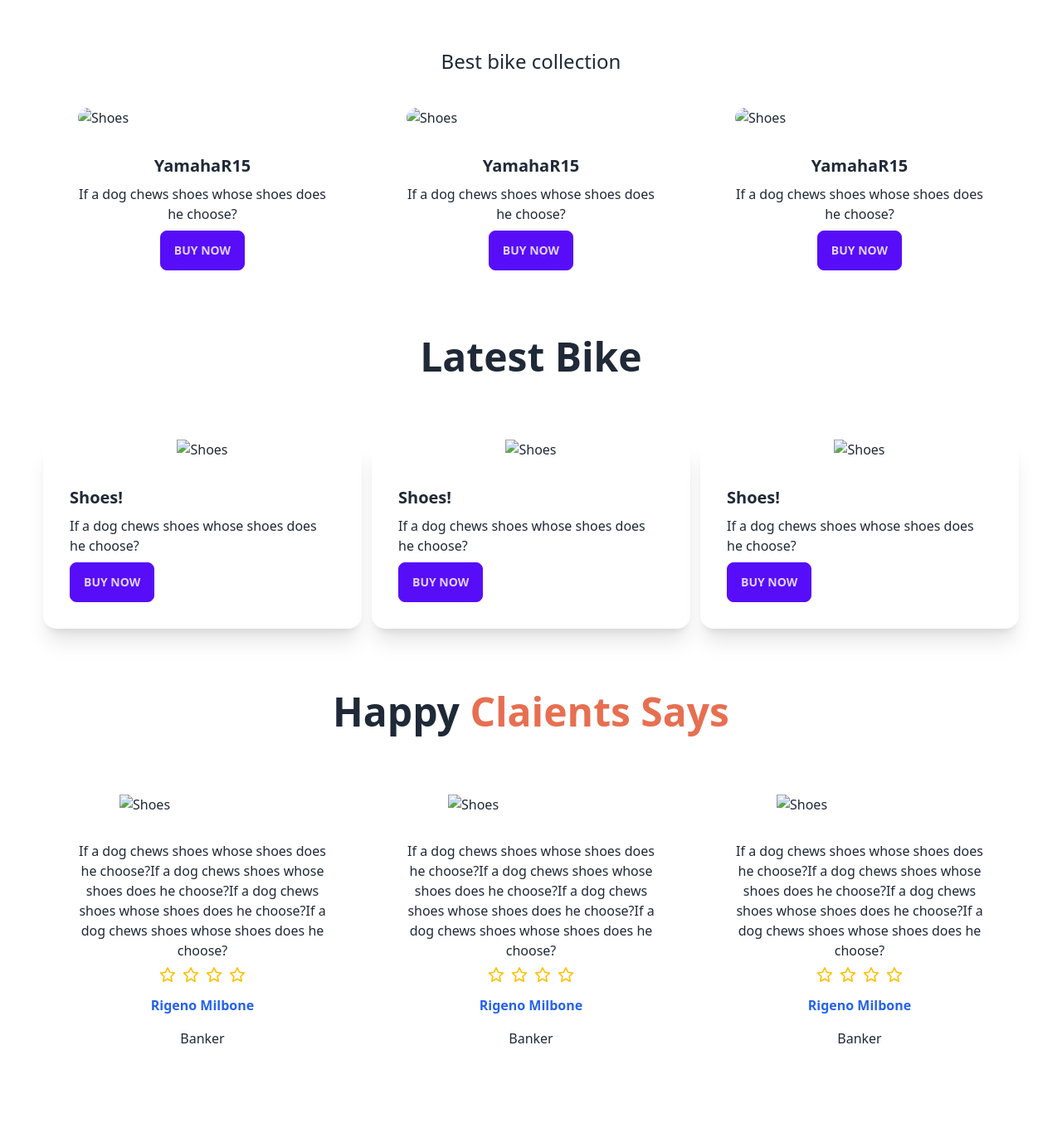
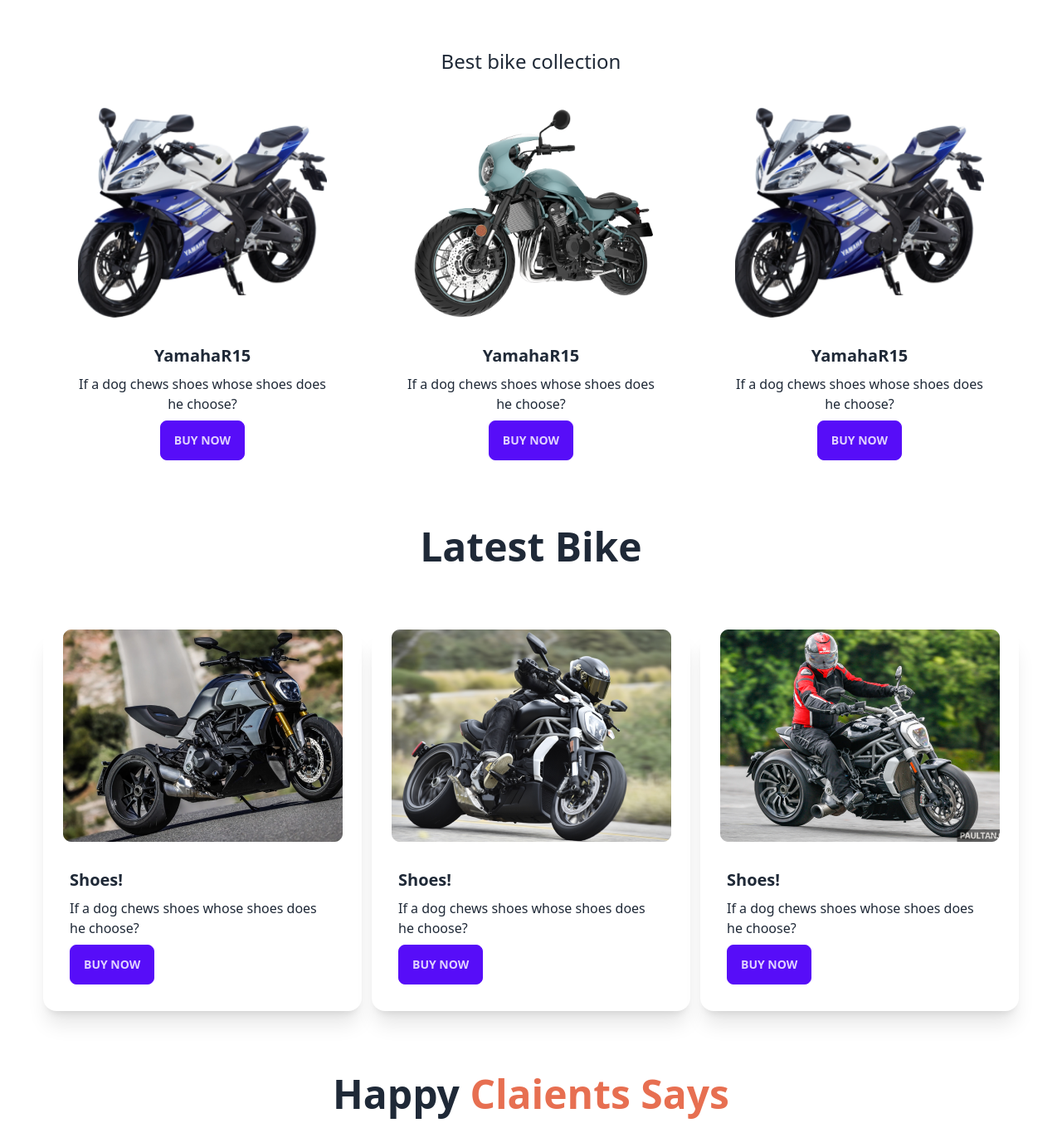
Before and after one commit to RashelAhammed/bike-center, a plain HTML site: page index.html in a window 1280 px wide. Shown: the part 860-2214 px from the top of the page at 83% size. Drawn offline with nearby package versions, Linux system fonts and the light colour scheme; the site is published under a folder, as on GitHub Pages, so addresses that start at the root find nothing.

Commit message:
img setup

```diff
--- a/index.html
+++ b/index.html
@@ -47,7 +47,7 @@
                 <button class="btn btn-accent bg-[#E76F51] text-white">Purchase</button>
             </div>
             <div class="flex-1">
-                <img src="/images/slider/bike1.png" class="w-[250px]   lg:w-[400px]" />
+                <img src="./images/slider/bike1.png" class="w-[250px]   lg:w-[400px]" />
             </div>
         </div>
         <div class="absolute flex justify-between transform -translate-y-1/2 left-5 right-5 top-1/2">
@@ -71,7 +71,7 @@
                 <button class="btn btn-accent bg-[#E76F51] text-white">Purchase</button>
             </div>
             <div class="flex-1">
-                <img src="/images/slider/bike2.png" class="w-[250px]  lg:w-[400px]" />
+                <img src="./images/slider/bike2.png" class="w-[250px]  lg:w-[400px]" />
             </div>
         </div>
         <div class="absolute flex justify-between transform -translate-y-1/2 left-5 right-5 top-1/2">
@@ -94,7 +94,7 @@
                 <button class="btn btn-accent bg-[#E76F51] text-white">Purchase</button>
             </div>
             <div class="flex-1">
-                <img src="/images/slider/bike3.png" class="w-[250px] lg:w-[400px]" />
+                <img src="./images/slider/bike3.png" class="w-[250px] lg:w-[400px]" />
             </div>
         </div>
         <div class="absolute flex justify-between transform -translate-y-1/2 left-5 right-5 top-1/2">
@@ -117,7 +117,7 @@
                 <button class="btn btn-accent bg-[#E76F51] text-white">Purchase</button>
             </div>
             <div class="flex-1">
-                <img src="/images/slider/bike4.png" class=" w-[250px] lg:w-[400px]" />
+                <img src="./images/slider/bike4.png" class=" w-[250px] lg:w-[400px]" />
             </div>
         </div>
         <div class="absolute flex justify-between transform -translate-y-1/2 left-5 right-5 top-1/2">
@@ -133,7 +133,7 @@
   <div class="fetured-card flex flex-col lg:flex-row order-first gap-3 items-center justify-center ">
     <div class="card w-96 bg-base-100 ">
       <figure class="px-10 pt-10">
-        <img src="/images/others/feature-bike.png" alt="Shoes" class="rounded-xl w-[300px]" />
+        <img src="./images/others/feature-bike.png" alt="Shoes" class="rounded-xl w-[300px]" />
       </figure>
       <div class="card-body items-center text-center">
         <h2 class="card-title">YamahaR15</h2>
@@ -145,7 +145,7 @@
     </div>
     <div class="card w-96 bg-base-100 ">
       <figure class="px-10 pt-10">
-        <img src="/images/others/extrabike.png" alt="Shoes" class="rounded-xl w-[300px]" />
+        <img src="./images/others/extrabike.png" alt="Shoes" class="rounded-xl w-[300px]" />
       </figure>
       <div class="card-body items-center text-center">
         <h2 class="card-title">YamahaR15</h2>
@@ -157,7 +157,7 @@
     </div>
     <div class="card w-96 bg-base-100 ">
       <figure class="px-10 pt-10">
-        <img src="/images/others/feature-bike.png" alt="Shoes" class="rounded-xl w-[300px]" />
+        <img src="./images/others/feature-bike.png" alt="Shoes" class="rounded-xl w-[300px]" />
       </figure>
       <div class="card-body items-center text-center">
         <h2 class="card-title">YamahaR15</h2>
@@ -175,7 +175,7 @@
   <h1 class="text-center text-5xl font-bold my-12">Latest Bike</h1>
   <div class="latest-bike flex-col lg:flex-row md:container md:mx-auto flex origin-center gap-3 items-center justify-center ">
     <div class="card w-96 bg-base-100 shadow-xl my-7">
-      <figure><img src="/images/others/latest1.png" alt="Shoes" /></figure>
+      <figure><img src="./images/others/latest1.png" alt="Shoes" /></figure>
       <div class="card-body">
         <h2 class="card-title">Shoes!</h2>
         <p>If a dog chews shoes whose shoes does he choose?</p>
@@ -185,7 +185,7 @@
       </div>
     </div>
     <div class="card w-96 bg-base-100 shadow-xl my-7">
-      <figure><img src="/images/others/latest2.png" alt="Shoes" /></figure>
+      <figure><img src="./images/others/latest2.png" alt="Shoes" /></figure>
       <div class="card-body">
         <h2 class="card-title">Shoes!</h2>
         <p>If a dog chews shoes whose shoes does he choose?</p>
@@ -195,7 +195,7 @@
       </div>
     </div>
     <div class="card w-96 bg-base-100 shadow-xl my-7">
-      <figure><img src="/images/others/latest3.png" alt="Shoes" /></figure>
+      <figure><img src="./images/others/latest3.png" alt="Shoes" /></figure>
       <div class="card-body">
         <h2 class="card-title">Shoes!</h2>
         <p>If a dog chews shoes whose shoes does he choose?</p>
@@ -211,7 +211,7 @@
   <h1 class="text-center text-5xl font-bold my-12">Happy <span class="text-[#E76F51]">Claients Says</span></h1>
   <div class="happy-claient flex-col lg:flex-row flex gap-3 items-center justify-center ">
     <div class="card w-96 bg-base-100 border-spacing-1 my-7">
-      <figure><img src="/images/others/user-1.png" class="w-[200px]" alt="Shoes" /></figure>
+      <figure><img src="./images/others/user-1.png" class="w-[200px]" alt="Shoes" /></figure>
       <div class="card-body items-center text-center">
        <p>If a dog chews shoes whose shoes does he choose?If a dog chews shoes whose shoes does he choose?If a dog chews shoes whose shoes does he choose?If a dog chews shoes whose shoes does he choose?</p>
         <div class="card-actions justify-start">
@@ -225,7 +225,7 @@
       </div>
     </div>
     <div class="card w-96 bg-base-100  my-7">
-      <figure><img src="/images/others/user-2.png" class="w-[200px]" alt="Shoes" /></figure>
+      <figure><img src="./images/others/user-2.png" class="w-[200px]" alt="Shoes" /></figure>
       <div class="card-body items-center text-center">
       <p>If a dog chews shoes whose shoes does he choose?If a dog chews shoes whose shoes does he choose?If a dog chews shoes whose shoes does he choose?If a dog chews shoes whose shoes does he choose?</p>
         <div class="card-actions justify-start">
@@ -239,7 +239,7 @@
       </div>
     </div>
     <div class="card w-96 bg-base-100  my-7">
-      <figure><img src="/images/others/user-3.png" class="w-[200px]" alt="Shoes" /></figure>
+      <figure><img src="./images/others/user-3.png" class="w-[200px]" alt="Shoes" /></figure>
       <div class="card-body items-center text-center">
        <p>If a dog chews shoes whose shoes does he choose?If a dog chews shoes whose shoes does he choose?If a dog chews shoes whose shoes does he choose?If a dog chews shoes whose shoes does he choose?</p>
         <div class="card-actions justify-start">
```
